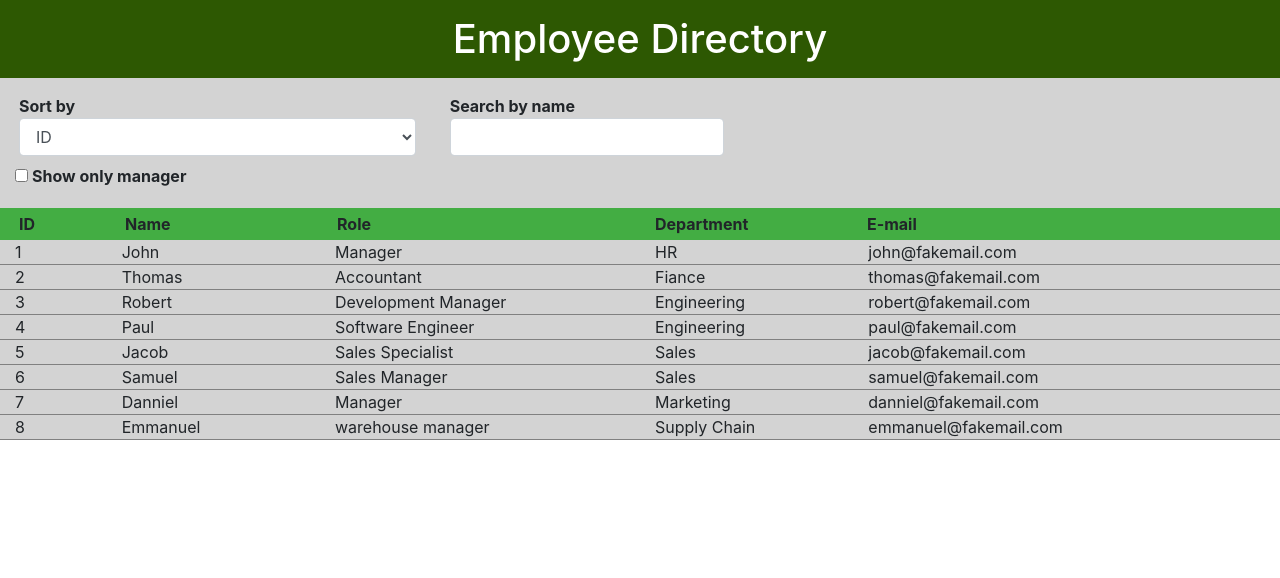
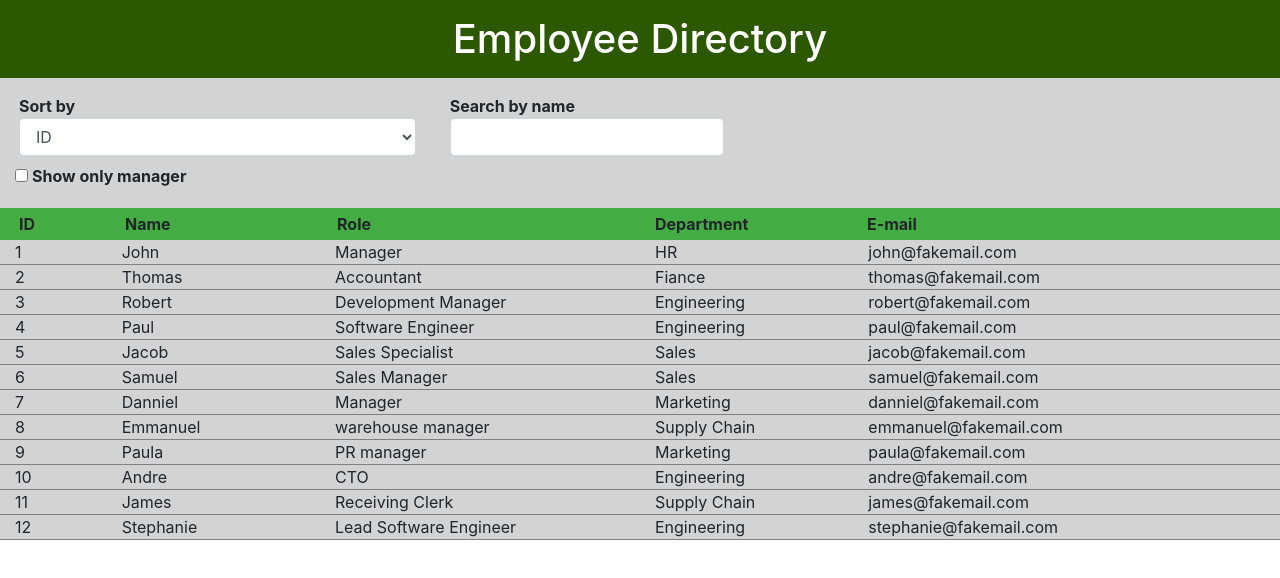
Before and after one commit to paul-kh/employee-directory-reactJS, a React (Create React App) app: page / in a window 1280 px wide. Shown: the top 578 px of the page. Built offline with nearby package versions, Linux system fonts and the light colour scheme.

Commit message:
updated data file

```diff
--- a/src/data.js
+++ b/src/data.js
@@ -54,5 +54,33 @@ export const employees = [
         "department": "Supply Chain",
         "role": "warehouse manager",
         "email": "emmanuel@fakemail.com"
+    },
+    {
+        "id": 9,
+        "name": "Paula",
+        "department": "Marketing",
+        "role": "PR manager",
+        "email": "paula@fakemail.com"
+    },
+    {
+        "id": 10,
+        "name": "Andre",
+        "department": "Engineering",
+        "role": "CTO",
+        "email": "andre@fakemail.com"
+    },
+    {
+        "id": 11,
+        "name": "James",
+        "department": "Supply Chain",
+        "role": "Receiving Clerk",
+        "email": "james@fakemail.com"
+    },
+    {
+        "id": 12,
+        "name": "Stephanie",
+        "department": "Engineering",
+        "role": "Lead Software Engineer",
+        "email": "stephanie@fakemail.com"
     }
 ];
```
